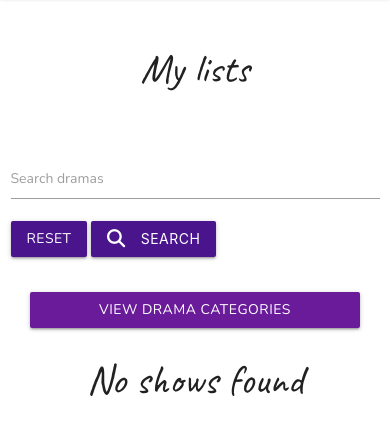
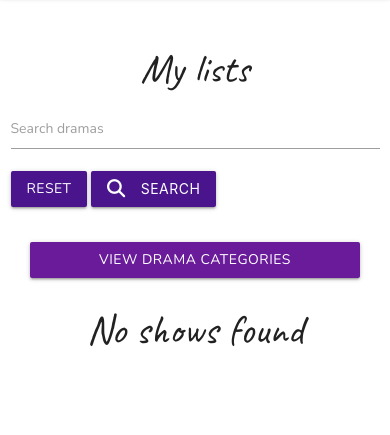
Before and after one commit to nhamidi90/k-watch, a Flask app: page /search in a window 390 px wide. Shown: the part 59-494 px from the top of the page. Run offline with Flask 3, Linux system fonts and the light colour scheme; data that the repository does not hold is empty; some libraries are stand-ins or nearby versions.

Commit message:
Fix margins for search bar for smaller screens

```diff
--- a/static/css/style.css
+++ b/static/css/style.css
@@ -30,7 +30,7 @@ h3 {
 	display: none;
 }
 
-form {
+.search {
 	margin-top: 50px;
 }
 
@@ -332,6 +332,13 @@ h6 {
 	}
 }
 
+@media only screen and (max-width: 600px) {
+	.search {
+		margin: 0;
+	}
+
+}
+
 @media only screen and (min-width: 700px) {
 	.dropdown-trigger {
 		display: none;
--- a/templates/shows.html
+++ b/templates/shows.html
@@ -9,7 +9,7 @@
     </div>
     <div class="col s12 m6">
         <!-- search  -->
-        <form action="{{ url_for('search') }}" method="post" >
+        <form action="{{ url_for('search') }}" method="post" class="search">
             <div class="row drama-header">
                 <div class="input-field col s12 m7">
                     <input type="text" name="query" id="query" minlength="3" class="validate" required>
```
